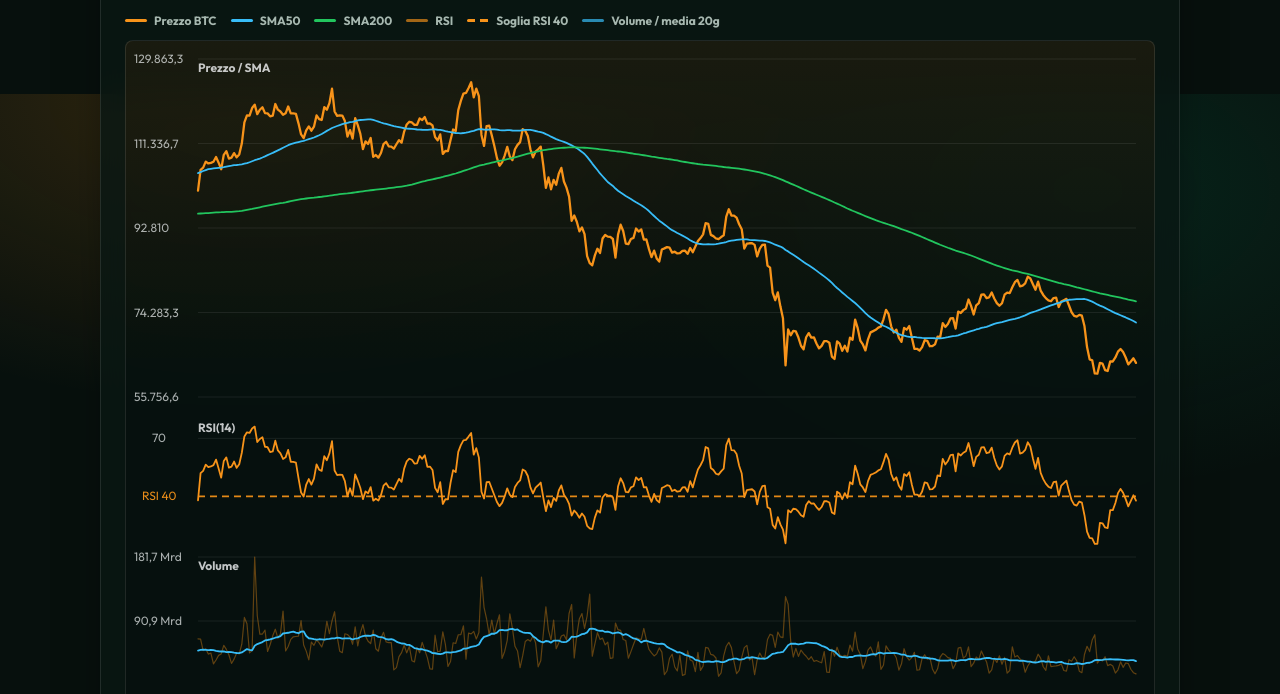
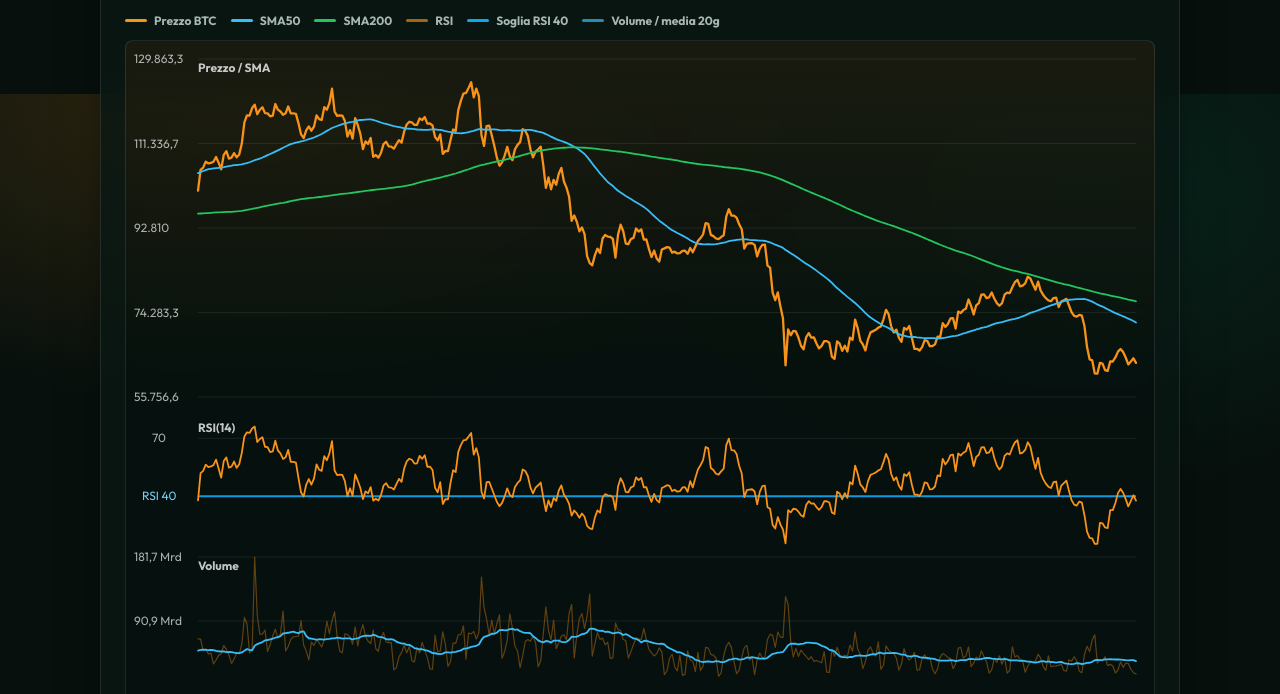
Before and after one commit to giuse2003/BTC_Prudential_Signal, a plain HTML site: page docs/index.html in a window 1280 px wide. Shown: the part 706-1400 px from the top of the page. Drawn offline with Linux system fonts and the light colour scheme; no server answers.

Commit message:
Use solid blue RSI threshold line

```diff
--- a/docs/app.js
+++ b/docs/app.js
@@ -313,16 +313,14 @@ function drawCompositeGrid(ctx, rows, xFor, width, height, padding, scale) {
     const isSignalThreshold = level === 40;
     ctx.save();
     if (isSignalThreshold) {
-      ctx.strokeStyle = "rgba(247,147,26,0.92)";
-      ctx.lineWidth = 1.8;
-      ctx.setLineDash([7, 5]);
-      ctx.fillStyle = "rgba(247,147,26,0.95)";
+      ctx.strokeStyle = "rgba(14,165,233,0.95)";
+      ctx.lineWidth = 2;
+      ctx.fillStyle = "rgba(125,211,252,0.98)";
     }
     ctx.beginPath();
     ctx.moveTo(padding.left, y);
     ctx.lineTo(width - padding.right, y);
     ctx.stroke();
-    ctx.setLineDash([]);
     ctx.fillText(isSignalThreshold ? "RSI 40" : String(level), isSignalThreshold ? 16 : 26, y + 4);
     ctx.restore();
   });
--- a/docs/style.css
+++ b/docs/style.css
@@ -442,11 +442,7 @@ h1 {
 .legend-sma200 { background: #22c55e; }
 .legend-rsi { background: #f7931a; opacity: 0.65; }
 .legend-rsi-threshold {
-  background: repeating-linear-gradient(
-    90deg,
-    #f7931a 0 8px,
-    transparent 8px 13px
-  );
+  background: #0ea5e9;
 }
 .legend-volume { background: #38bdf8; opacity: 0.7; }
 
```
